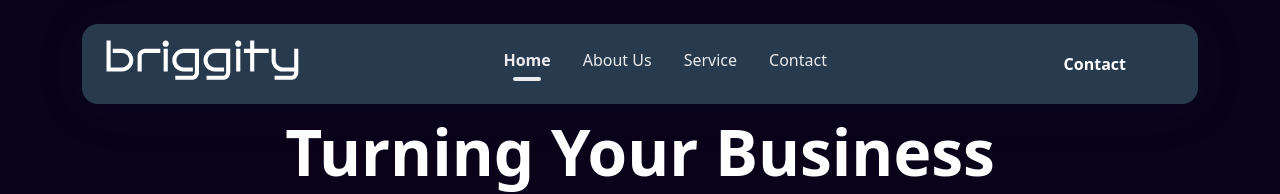
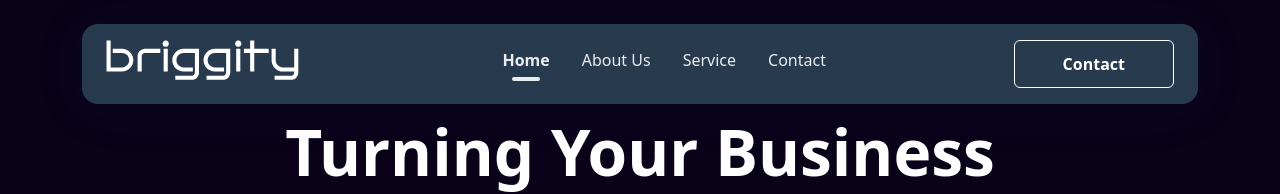
Before and after one commit to AdonisTop3DevStar/Briggity, a React (Create React App) app: page / in a window 1280 px wide. Shown: the top 194 px of the page. Built offline with nearby package versions, Linux system fonts and the light colour scheme.

Commit message:
update button

```diff
--- a/src/App.css
+++ b/src/App.css
@@ -42,6 +42,10 @@
   margin: auto;
   border-radius: 10px;
   margin-top: 5px;
+}
+
+.Header .primary-blue-btn {
+  border: 1px solid white !important;
 }
 
 /* Section */
--- a/src/components/buttons.js
+++ b/src/components/buttons.js
@@ -8,6 +8,6 @@ export function PrimaryBlueBtn ({children}) {
 
 export function ContactBtn ({children}) {
     return (
-        <Button className="rounded-2 fw-bold px-5 bg-white">{children}</Button>
+        <Button className="ContactBtn primary-blue-btn rounded-2 fw-bold px-5  bg-primary-blue border-1 border-white">{children}</Button>
     )
 }
--- a/src/components/header.js
+++ b/src/components/header.js
@@ -26,7 +26,7 @@ function Header() {
           </Nav>
           <div className='d-flex justify-content-center d-lg-none mb-3'><ContactBtn>Contact</ContactBtn></div>
         </Navbar.Collapse>
-        <div className='d-none d-lg-inline'><PrimaryBlueBtn>Contact</PrimaryBlueBtn></div>
+        <div className='d-none d-lg-inline'><ContactBtn>Contact</ContactBtn></div>
       </Container>
     </Navbar>
     </Container>
```
